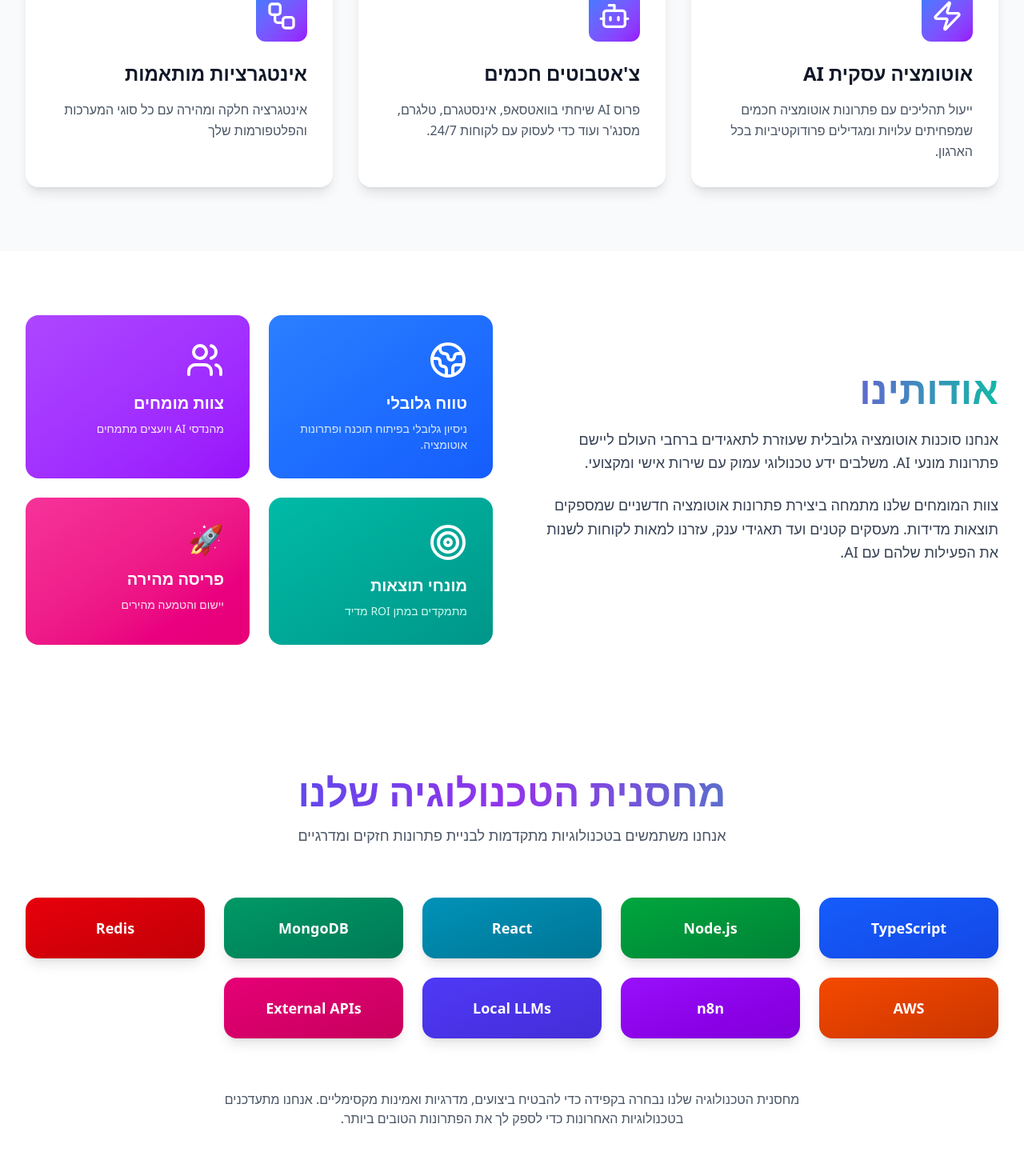
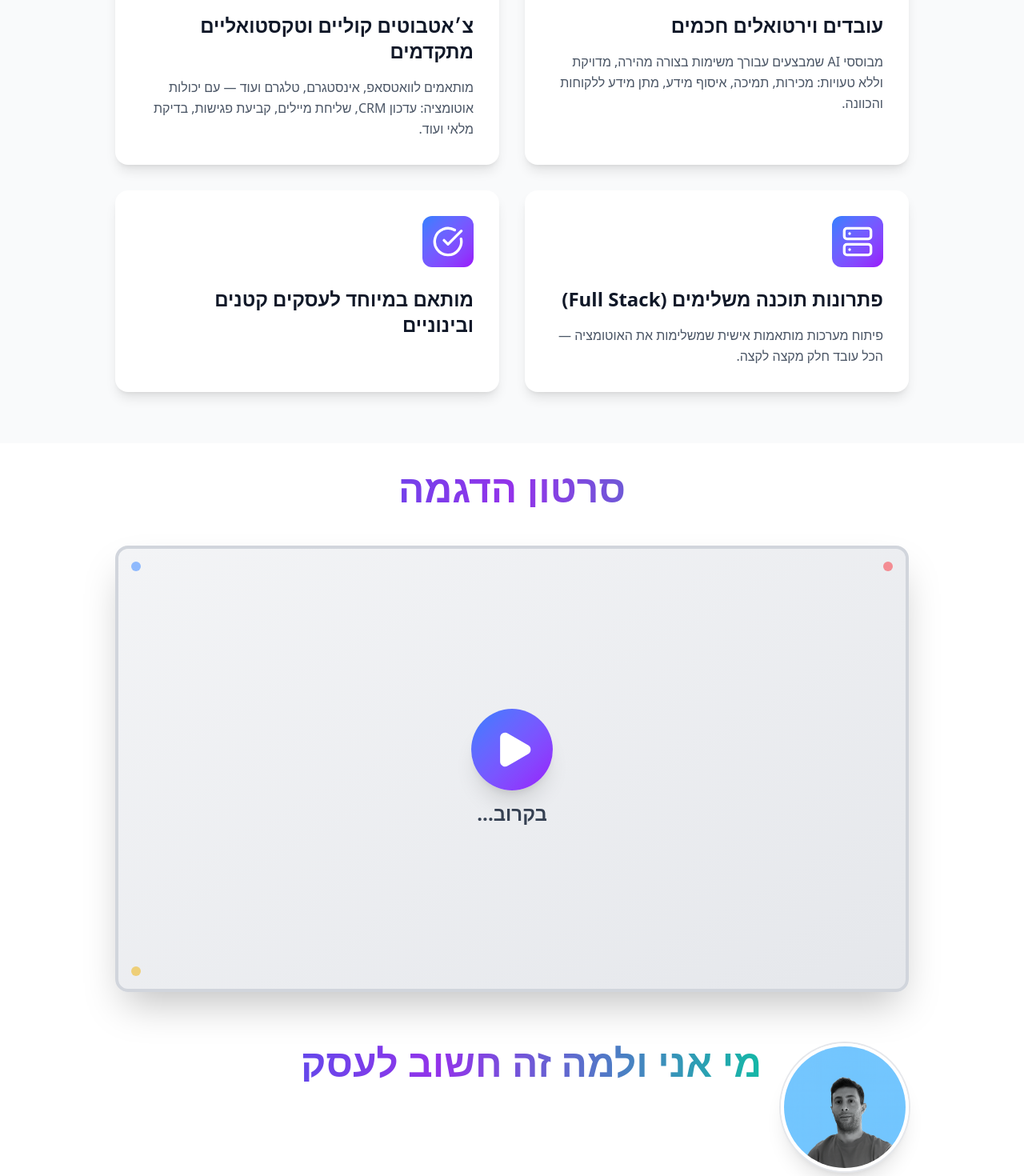
Before and after one commit to adamts1/ai-automation-landing-page, a React app in the folder frontend/: page / in a window 1280 px wide. Shown: the part 1080-2550 px from the top of the page at 80% size. Built offline with nearby package versions, Linux system fonts and the light colour scheme; the HTML template or start-up script is replaced by a standard one.

Commit message:
before video

```diff
--- a/frontend/src/App.tsx
+++ b/frontend/src/App.tsx
@@ -2,9 +2,8 @@ import type { FC } from 'react';
 import Header from './components/Header';
 import Hero from './components/Hero';
 import Services from './components/Services';
+import VideoDemo from './components/VideoDemo';
 import About from './components/About';
-import Technologies from './components/Technologies';
-import WhyChooseUs from './components/WhyChooseUs';
 import Contact from './components/Contact';
 import Footer from './components/Footer';
 
@@ -14,9 +13,8 @@ const App: FC = () => {
       <Header />
       <Hero />
       <Services />
+      <VideoDemo />
       <About />
-      <Technologies />
-      <WhyChooseUs />
       <Contact />
       <Footer />
     </div>
--- a/frontend/src/components/About.tsx
+++ b/frontend/src/components/About.tsx
@@ -1,87 +1,107 @@
 import type { FC } from 'react';
 import { motion } from 'framer-motion';
-import { Globe2, Users, Target } from 'lucide-react';
+import { ArrowLeft } from 'lucide-react';
 import { useTranslation } from 'react-i18next';
+import profileImage from '../assets/profile.png';
 
 const About: FC = () => {
   const { t } = useTranslation();
 
+  const scrollToContact = (): void => {
+    const element: HTMLElement | null = document.getElementById('contact');
+    if (element) {
+      element.scrollIntoView({ behavior: 'smooth' });
+    }
+  };
+
   return (
-    <section id="about" className="py-20 bg-white">
-      <div className="container mx-auto px-4 sm:px-6 lg:px-8">
-        <div className="grid md:grid-cols-2 gap-12 items-center">
+    <section id="about" className="py-8 bg-white">
+      <div className="max-w-5xl mx-auto px-4">
+        <div className="space-y-6">
+          {/* Header with Circular Profile Image */}
+          <motion.div
+            initial={{ opacity: 0, y: 20 }}
+            whileInView={{ opacity: 1, y: 0 }}
+            viewport={{ once: true }}
+            transition={{ duration: 0.8 }}
+            className="flex flex-col md:flex-row items-center md:items-start gap-6 mb-8"
+          >
+            {/* Circular Profile Image */}
+            <motion.div
+              initial={{ opacity: 0, scale: 0.8 }}
+              whileInView={{ opacity: 1, scale: 1 }}
+              viewport={{ once: true }}
+              transition={{ duration: 0.6, delay: 0.2 }}
+              className="flex-shrink-0"
+            >
+              <div className="w-32 h-32 md:w-40 md:h-40 rounded-full shadow-xl overflow-hidden border-4 border-white ring-2 ring-gray-200">
+                <img
+                  src={profileImage}
+                  alt="Adam Tsityat"
+                  className="w-full h-full object-cover"
+                />
+              </div>
+            </motion.div>
+
+            {/* Title */}
+            <div className="flex-1 text-center md:text-right rtl:text-right">
+              <h2 className="text-4xl md:text-5xl font-bold gradient-text">
+                {t('about.title')}
+              </h2>
+            </div>
+          </motion.div>
+
           {/* Text Content */}
           <motion.div
-            initial={{ opacity: 0, x: -30 }}
-            whileInView={{ opacity: 1, x: 0 }}
+            initial={{ opacity: 0, y: 20 }}
+            whileInView={{ opacity: 1, y: 0 }}
             viewport={{ once: true }}
-            transition={{ duration: 0.8 }}
+            transition={{ duration: 0.8, delay: 0.3 }}
+            className="space-y-6"
           >
-            <h2 className="text-4xl md:text-5xl font-bold mb-6 gradient-text">
-              {t('about.title')}
-            </h2>
-            <p className="text-lg text-gray-700 leading-relaxed mb-6">
+
+            <p className="text-lg text-gray-700 leading-relaxed">
               {t('about.description1')}
             </p>
-            <p className="text-lg text-gray-700 leading-relaxed mb-8">
+
+            <p className="text-lg text-gray-700 leading-relaxed font-semibold">
               {t('about.description2')}
             </p>
 
-          </motion.div>
+            <p className="text-lg text-gray-700 leading-relaxed">
+              {t('about.description3')}
+            </p>
 
-          {/* Visual Elements */}
-          <motion.div
-            initial={{ opacity: 0, x: 30 }}
-            whileInView={{ opacity: 1, x: 0 }}
-            viewport={{ once: true }}
-            transition={{ duration: 0.8 }}
-            className="relative"
-          >
-            <div className="grid grid-cols-2 gap-6">
-              <motion.div
-                whileHover={{ scale: 1.05 }}
-                className="bg-gradient-to-br from-blue-500 to-blue-600 p-8 rounded-2xl text-white"
-              >
-                <Globe2 size={48} className="mb-4" />
-                <h3 className="text-xl font-bold mb-2">{t('about.cards.globalReach.title')}</h3>
-                <p className="text-sm text-blue-100">
-                  {t('about.cards.globalReach.description')}
-                </p>
-              </motion.div>
+            <p className="text-lg text-gray-700 leading-relaxed">
+              {t('about.description4')}
+            </p>
 
-              <motion.div
-                whileHover={{ scale: 1.05 }}
-                className="bg-gradient-to-br from-purple-500 to-purple-600 p-8 rounded-2xl text-white"
-              >
-                <Users size={48} className="mb-4" />
-                <h3 className="text-xl font-bold mb-2">{t('about.cards.expertTeam.title')}</h3>
-                <p className="text-sm text-purple-100">
-                  {t('about.cards.expertTeam.description')}
-                </p>
-              </motion.div>
+            <p className="text-lg text-gray-700 leading-relaxed">
+              {t('about.description5')}
+            </p>
 
-              <motion.div
-                whileHover={{ scale: 1.05 }}
-                className="bg-gradient-to-br from-teal-500 to-teal-600 p-8 rounded-2xl text-white"
-              >
-                <Target size={48} className="mb-4" />
-                <h3 className="text-xl font-bold mb-2">{t('about.cards.resultDriven.title')}</h3>
-                <p className="text-sm text-teal-100">
-                  {t('about.cards.resultDriven.description')}
-                </p>
-              </motion.div>
+            <p className="text-lg text-gray-700 leading-relaxed">
+              {t('about.description6')}
+            </p>
 
-              <motion.div
-                whileHover={{ scale: 1.05 }}
-                className="bg-gradient-to-br from-pink-500 to-pink-600 p-8 rounded-2xl text-white"
-              >
-                <div className="text-4xl mb-4">🚀</div>
-                <h3 className="text-xl font-bold mb-2">{t('about.cards.fastDeploy.title')}</h3>
-                <p className="text-sm text-pink-100">
-                  {t('about.cards.fastDeploy.description')}
-                </p>
-              </motion.div>
+            <div className="space-y-2">
+              <p className="text-lg text-gray-700 leading-relaxed font-semibold">
+                {t('about.description7')}
+              </p>
+              <p className="text-lg text-gray-700 leading-relaxed">
+                {t('about.description8')}
+              </p>
             </div>
+
+            <motion.button
+              whileHover={{ scale: 1.05 }}
+              whileTap={{ scale: 0.95 }}
+              onClick={scrollToContact}
+              className="mt-8 inline-flex items-center gap-2 px-8 py-4 bg-gradient-to-r from-blue-600 to-purple-600 text-white rounded-full font-semibold text-lg shadow-lg hover:shadow-xl transition-all"
+            >
+              {t('about.cta')}
+              <ArrowLeft size={20} className="rtl:rotate-180" />
+            </motion.button>
           </motion.div>
         </div>
       </div>
--- a/frontend/src/components/Header.tsx
+++ b/frontend/src/components/Header.tsx
@@ -36,9 +36,8 @@ const Header: FC = () => {
 
   const navItems: NavItem[] = [
     { label: t('header.services'), id: 'services' },
+    { label: t('header.video'), id: 'video' },
     { label: t('header.about'), id: 'about' },
-    { label: t('header.technologies'), id: 'technologies' },
-    { label: t('header.whyUs'), id: 'why-us' },
     { label: t('header.contact'), id: 'contact' },
   ];
 
--- a/frontend/src/components/Hero.tsx
+++ b/frontend/src/components/Hero.tsx
@@ -62,7 +62,7 @@ const Hero: FC = () => {
             </motion.div>
 
             <h1 className="text-4xl sm:text-5xl lg:text-6xl font-bold text-white mb-6 leading-tight">
-              {t('hero.title')}{' '}
+              {t('hero.title')}
             </h1>
 
             <p className="text-lg sm:text-xl text-white/90 mb-8 max-w-2xl">
--- a/frontend/src/components/Services.tsx
+++ b/frontend/src/components/Services.tsx
@@ -1,6 +1,6 @@
 import type { FC } from 'react';
 import { motion } from 'framer-motion';
-import { Bot, Zap, Workflow } from 'lucide-react';
+import { Bot, MessageCircle, Server, CheckCircle } from 'lucide-react';
 import { useTranslation } from 'react-i18next';
 import type { ServiceItem } from '../types';
 
@@ -9,19 +9,24 @@ const Services: FC = () => {
 
   const services: ServiceItem[] = [
     {
-      icon: <Zap size={40} />,
-      title: t('services.items.automation.title'),
-      description: t('services.items.automation.description'),
+      icon: <Bot size={40} />,
+      title: t('services.items.virtualWorkers.title'),
+      description: t('services.items.virtualWorkers.description'),
     },
     {
-      icon: <Bot size={40} />,
+      icon: <MessageCircle size={40} />,
       title: t('services.items.chatbots.title'),
       description: t('services.items.chatbots.description'),
     },
     {
-      icon: <Workflow size={40} />,
-      title: t('services.items.integrations.title'),
-      description: t('services.items.integrations.description'),
+      icon: <Server size={40} />,
+      title: t('services.items.fullStack.title'),
+      description: t('services.items.fullStack.description'),
+    },
+    {
+      icon: <CheckCircle size={40} />,
+      title: t('services.items.smallBusiness.title'),
+      description: t('services.items.smallBusiness.description'),
     },
   ];
 
@@ -47,8 +52,8 @@ const Services: FC = () => {
   };
 
   return (
-    <section id="services" className="py-20 bg-gray-50">
-      <div className="container mx-auto px-4 sm:px-6 lg:px-8">
+    <section id="services" className="py-16 bg-gray-50">
+      <div className="max-w-5xl mx-auto px-4">
         <motion.div
           initial={{ opacity: 0, y: 20 }}
           whileInView={{ opacity: 1, y: 0 }}
@@ -59,9 +64,6 @@ const Services: FC = () => {
           <h2 className="text-4xl md:text-5xl font-bold mb-4 gradient-text">
             {t('services.title')}
           </h2>
-          <p className="text-lg text-gray-600 max-w-2xl mx-auto">
-            {t('services.subtitle')}
-          </p>
         </motion.div>
 
         <motion.div
@@ -69,7 +71,7 @@ const Services: FC = () => {
           initial="hidden"
           whileInView="visible"
           viewport={{ once: true }}
-          className="grid grid-cols-1 md:grid-cols-2 lg:grid-cols-3 gap-8"
+          className="grid grid-cols-1 md:grid-cols-2 gap-8 max-w-5xl mx-auto"
         >
           {services.map((service, index) => (
             <motion.div
@@ -84,9 +86,11 @@ const Services: FC = () => {
               <h3 className="text-2xl font-bold mb-4 text-gray-900">
                 {service.title}
               </h3>
-              <p className="text-gray-600 leading-relaxed">
-                {service.description}
-              </p>
+              {service.description && (
+                <p className="text-gray-600 leading-relaxed">
+                  {service.description}
+                </p>
+              )}
             </motion.div>
           ))}
         </motion.div>
--- /dev/null
+++ b/frontend/src/components/VideoDemo.tsx
@@ -0,0 +1,57 @@
+import type { FC } from 'react';
+import { motion } from 'framer-motion';
+import { Play } from 'lucide-react';
+import { useTranslation } from 'react-i18next';
+
+const VideoDemo: FC = () => {
+  const { t } = useTranslation();
+
+  return (
+    <section id="video" className="py-8 bg-white">
+      <div className="max-w-5xl mx-auto px-4">
+        <motion.div
+          initial={{ opacity: 0, y: 20 }}
+          whileInView={{ opacity: 1, y: 0 }}
+          viewport={{ once: true }}
+          transition={{ duration: 0.6 }}
+          className="text-center mb-12"
+        >
+          <h2 className="text-4xl md:text-5xl font-bold mb-4 gradient-text">
+            {t('video.title')}
+          </h2>
+        </motion.div>
+
+        <motion.div
+          initial={{ opacity: 0, scale: 0.95 }}
+          whileInView={{ opacity: 1, scale: 1 }}
+          viewport={{ once: true }}
+          transition={{ duration: 0.6, delay: 0.2 }}
+          className="relative aspect-video bg-gradient-to-br from-gray-100 to-gray-200 rounded-2xl shadow-2xl overflow-hidden border-4 border-gray-300"
+        >
+          {/* Video Placeholder */}
+          <div className="absolute inset-0 flex items-center justify-center">
+            <div className="text-center">
+              <motion.div
+                animate={{ scale: [1, 1.1, 1] }}
+                transition={{ duration: 2, repeat: Infinity }}
+                className="w-24 h-24 mx-auto mb-4 bg-gradient-to-br from-blue-500 to-purple-600 rounded-full flex items-center justify-center shadow-xl"
+              >
+                <Play size={48} className="text-white ml-1" fill="white" />
+              </motion.div>
+              <p className="text-2xl font-bold text-gray-700">
+                {t('video.comingSoon')}
+              </p>
+            </div>
+          </div>
+
+          {/* Decorative Elements */}
+          <div className="absolute top-4 left-4 w-3 h-3 bg-blue-500 rounded-full opacity-50" />
+          <div className="absolute top-4 right-4 w-3 h-3 bg-red-500 rounded-full opacity-50" />
+          <div className="absolute bottom-4 left-4 w-3 h-3 bg-yellow-500 rounded-full opacity-50" />
+        </motion.div>
+      </div>
+    </section>
+  );
+};
+
+export default VideoDemo;
--- a/frontend/src/i18n/translations/he.json
+++ b/frontend/src/i18n/translations/he.json
@@ -1,64 +1,56 @@
 {
   "header": {
-    "logo": "סוכנות אוטומציה AI",
-    "services": "שירותים",
-    "about": "אודות",
-    "technologies": "טכנולוגיות",
-    "whyUs": "למה אנחנו",
+    "logo": "Adam Tsityat Group - AI Agency",
+    "services": "מה אני מוכר",
+    "about": "מי אני",
+    "video": "סרטון הדגמה",
     "contact": "צור קשר",
-    "getStarted": "התחל עכשיו"
+    "getStarted": "שיחת ייעוץ חינם"
   },
   "hero": {
     "badge": "פתרונות מבוססי AI",
-    "title": "פיתוח פתרונות אוטומציה מבוססי AI",
-    "subtitle": "מערכות חכמות, יציבות ויעילות — להחזר השקעה מהיר ולניהול עסק שפשוט עובד בשבילך.",
-    "cta": "קבל ייעוץ חינם"
+    "title": "אני גורם לעסק שלך לעבוד בשבילך — לא להפך.",
+    "subtitle": "פתרונות אוטומציה חכמים שמייצרים צמיחה, רווח, וחוסכים זמן.",
+    "cta": "שיחת ייעוץ חינם"
   },
   "about": {
-    "title": "אודותינו",
-    "description1": "אנחנו סוכנות אוטומציה גלובלית שעוזרת לתאגידים ברחבי העולם ליישם פתרונות מונעי AI. משלבים ידע טכנולוגי עמוק עם שירות אישי ומקצועי.",
-    "description2": "צוות המומחים שלנו מתמחה ביצירת פתרונות אוטומציה חדשניים שמספקים תוצאות מדידות. מעסקים קטנים ועד תאגידי ענק, עזרנו למאות לקוחות לשנות את הפעילות שלהם עם AI.",
-    "stats": {
-      "projects": "פרויקטים",
-      "countries": "מדינות",
-      "satisfaction": "שביעות רצון"
-    },
-    "cards": {
-      "globalReach": {
-        "title": "טווח גלובלי",
-        "description": "ניסיון גלובלי בפיתוח תוכנה ופתרונות אוטומציה."
+    "title": "מי אני ולמה זה חשוב לעסק",
+    "subtitle": "",
+    "description1": "היי, אני אדם ציטיאט — מפתח תוכנה מנוסה ומומחה באוטומציה חכמה. אחרי שנים של פיתוח והטמעת תהליכים אוטומטיים בתאגידים ובסטארטאפים בארץ ובעולם, גיליתי משהו שהפך אצלי את כל התמונה:",
+    "description2": "רוב העסקים עובדים קשה מדי — הרבה יותר ממה שהם צריכים.",
+    "description3": "היום יש הזדמנות שאי אפשר להתעלם ממנה: שילוב של אוטומציה חכמה ובינה מלאכותית מאפשר לעסקים לצמוח מהר יותר, לייצר יותר רווח בפחות מאמץ, ולשחרר זמן יקר לבעלי העסקים ולעובדים.",
+    "description4": "וכאן אני נכנס לתמונה.",
+    "description5": "אני עוזר לעסקים לבנות עובדים דיגיטליים שמבצעים את המשימות השחוקות, מורידים עומס מהצוות, סוגרים פערים בין מערכות — ומחזירים את ההשקעה בצורה מהירה ומדידה.",
+    "description6": "התפקיד שלי הוא לקחת את הדרך שבה העסק שלך עובד היום, וליצור ממנה תהליך חכם, אוטומטי, ומבוסס AI — כזה שמאפשר לך סוף-סוף להתמקד בצמיחה אמיתית.",
+    "description7": "החזון שלי פשוט:",
+    "description8": "להביא לכל עסק את היכולות של החברות הגדולות — בלי תקציבים ענקיים ובלי סיבוכים מיותרים.",
+    "cta": "אני רוצה שיחת ייעוץ חינם"
+  },
+  "services": {
+    "title": "מה אני מוכר",
+    "subtitle": "",
+    "items": {
+      "virtualWorkers": {
+        "title": "עובדים וירטואלים חכמים",
+        "description": "מבוססי AI שמבצעים עבורך משימות בצורה מהירה, מדויקת וללא טעויות: מכירות, תמיכה, איסוף מידע, מתן מידע ללקוחות והכוונה."
       },
-      "expertTeam": {
-        "title": "צוות מומחים",
-        "description": "מהנדסי AI ויועצים מתמחים"
+      "chatbots": {
+        "title": "צ׳אטבוטים קוליים וטקסטואליים מתקדמים",
+        "description": "מותאמים לוואטסאפ, אינסטגרם, טלגרם ועוד — עם יכולות אוטומציה: עדכון CRM, שליחת מיילים, קביעת פגישות, בדיקת מלאי ועוד."
       },
-      "resultDriven": {
-        "title": "מונחי תוצאות",
-        "description": "מתמקדים במתן ROI מדיד"
+      "fullStack": {
+        "title": "פתרונות תוכנה משלימים (Full Stack)",
+        "description": "פיתוח מערכות מותאמות אישית שמשלימות את האוטומציה — הכל עובד חלק מקצה לקצה."
       },
-      "fastDeploy": {
-        "title": "פריסה מהירה",
-        "description": "יישום והטמעה מהירים"
+      "smallBusiness": {
+        "title": "מותאם במיוחד לעסקים קטנים ובינוניים",
+        "description": ""
       }
     }
   },
-  "services": {
-    "title": "השירותים שלנו",
-    "subtitle": "פתרונות AI מקיפים המותאמים לשנות את פעילות העסק שלך",
-    "items": {
-      "automation": {
-        "title": "אוטומציה עסקית AI",
-        "description": "ייעול תהליכים עם פתרונות אוטומציה חכמים שמפחיתים עלויות ומגדילים פרודוקטיביות בכל הארגון."
-      },
-      "chatbots": {
-        "title": "צ'אטבוטים חכמים",
-        "description": "פרוס AI שיחתי בוואטסאפ, אינסטגרם, טלגרם, מסנג'ר ועוד כדי לעסוק עם לקוחות 24/7."
-      },
-      "integrations": {
-        "title": "אינטגרציות מותאמות",
-        "description": "אינטגרציה חלקה ומהירה עם כל סוגי המערכות והפלטפורמות שלך"
-      }
-    }
+  "video": {
+    "title": "סרטון הדגמה",
+    "comingSoon": "בקרוב..."
   },
   "technologies": {
     "title": "מחסנית הטכנולוגיה שלנו",
@@ -91,13 +83,15 @@
     "title": "צור קשר",
     "subtitle": "מוכן לשנות את העסק שלך? צור איתנו קשר לייעוץ חינם",
     "form": {
-      "name": "שם",
+      "name": "שם מלא",
       "namePlaceholder": "השם שלך",
-      "email": "אימייל",
+      "email": "מייל",
       "emailPlaceholder": "your@email.com",
-      "message": "הודעה",
-      "messagePlaceholder": "ספר לנו על הפרויקט שלך",
-      "send": "שלח הודעה",
+      "phone": "טלפון",
+      "phonePlaceholder": "מספר הטלפון שלך",
+      "description": "תיאור קצר",
+      "descriptionPlaceholder": "ספר לנו על הצרכים שלך",
+      "send": "שליחה",
       "sending": "שולח...",
       "success": "✓ ההודעה נשלחה!",
       "error": "שליחת ההודעה נכשלה. אנא נסה שוב.",
--- a/frontend/src/types/index.ts
+++ b/frontend/src/types/index.ts
@@ -4,7 +4,8 @@ import type { ReactNode } from 'react';
 export interface ContactFormData {
   name: string;
   email: string;
-  message: string;
+  phone: string;
+  description: string;
 }
 
 export interface ApiResponse<T = any> {
@@ -28,7 +29,7 @@ export interface NavItem {
 export interface ServiceItem {
   icon: ReactNode;
   title: string;
-  description: string;
+  description?: string;
 }
 
 export interface TechnologyItem {
```
Also changed, not shown: frontend/src/components/Contact.tsx (+31 -52 lines), frontend/src/assets/profile.png (added).
